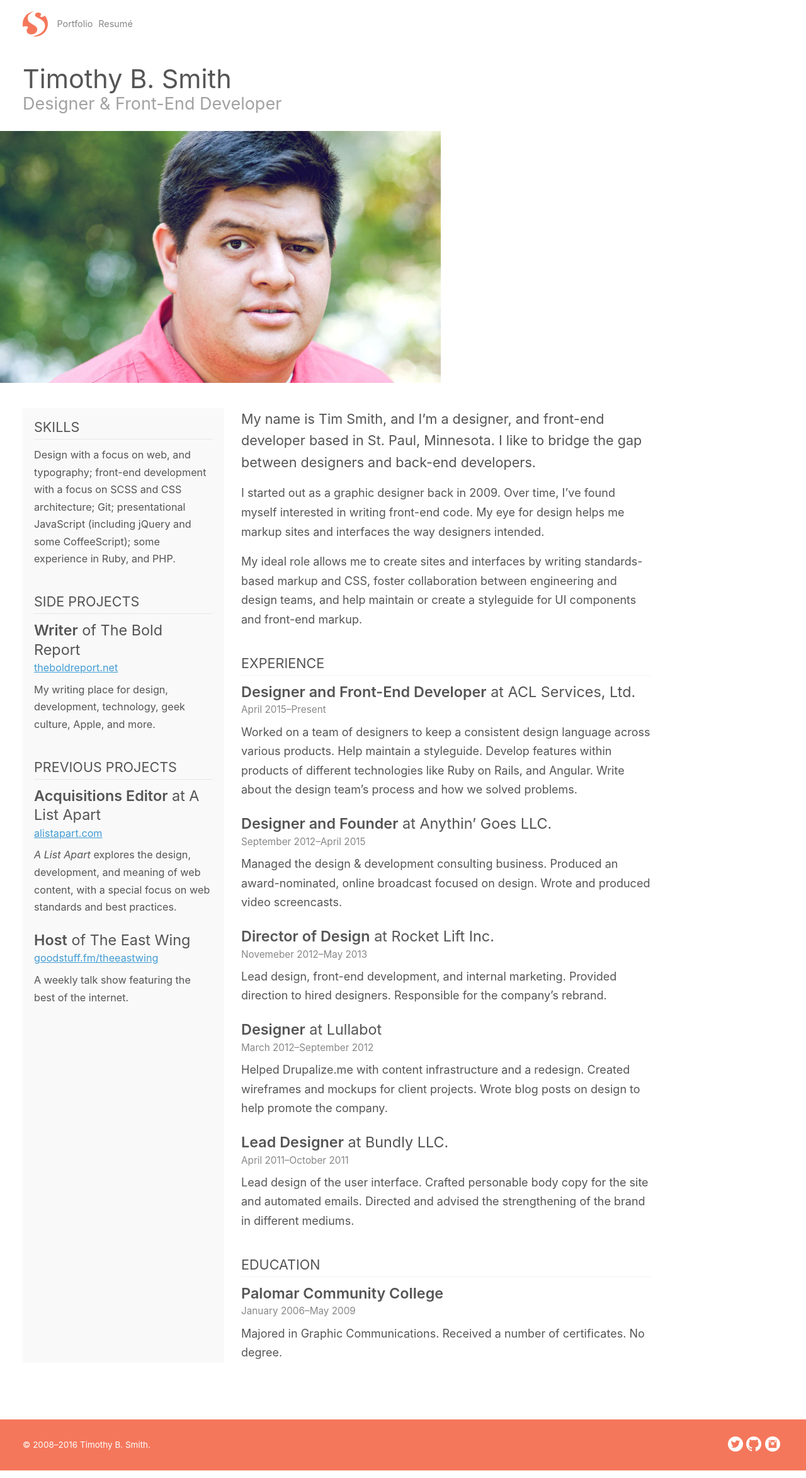
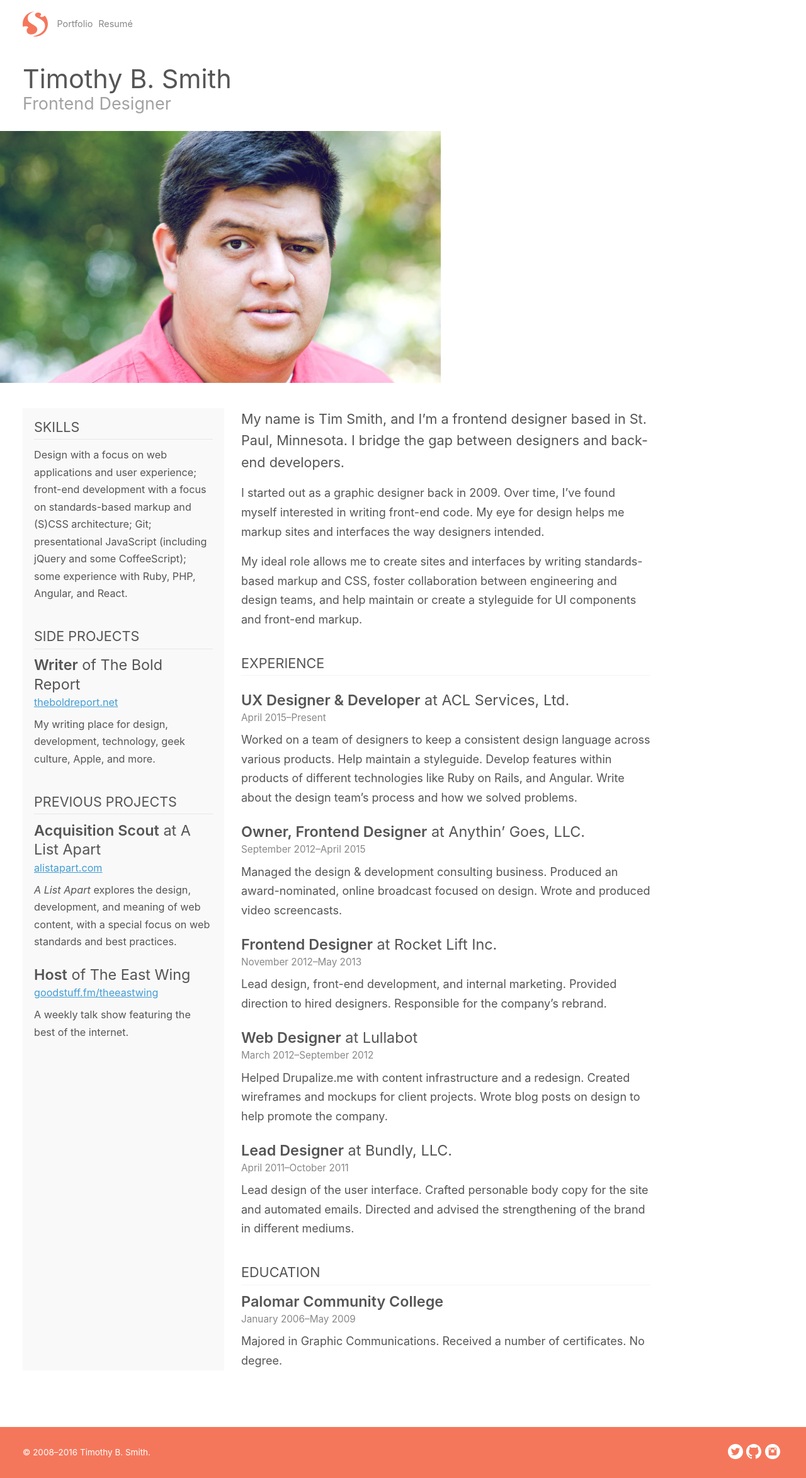
Before and after one commit to xavibenjamin/ttimsmith.com, a Jekyll site: the page built from resume.html, in a window 1280 px wide. Shown: the whole page at 63% size. Built offline with Jekyll 4.4.1, drawn with Linux system fonts in a browser that asks for light colours; some web fonts are replaced.

Commit message:
rename job title and redo job section of resume

```diff
--- a/_config.yml
+++ b/_config.yml
@@ -23,3 +23,5 @@ collections:
   work:
     output: true
     permalink: /portfolio/:title/
+  jobs:
+    output: false
--- a/assets/stylesheets/_layout/_pages.scss
+++ b/assets/stylesheets/_layout/_pages.scss
@@ -197,12 +197,14 @@
   margin-bottom: .6rem;
   padding-bottom: .3rem;
   text-transform: uppercase;
-  + .resume__subheading {
+  + .resume__subheading,
+  + .job__title {
     margin-top: .6rem;
   }
 }
 
-.resume__subheading {
+.resume__subheading,
+.job__title {
   color: $text-color;
   font-size: 1.3rem;
   font-weight: normal;
@@ -211,7 +213,8 @@
   text-transform: none;
 }
 
-.resume__meta {
+.resume__meta,
+.job__meta {
   color: lighten($text-color, 20%);
   font-size: .85rem;
   margin-bottom: .4rem;
--- a/resume.html
+++ b/resume.html
@@ -2,36 +2,25 @@
 layout: resume
 title: "Resumé"
 permalink: /resume/
-subhead: "Designer & Front-End Developer"
+subhead: "Frontend Designer"
 image: /uploads/2016/06/tim_4x3.jpg
 ---
 <section class="main-column order--two">
-  <p class="resume__statement">My name is Tim Smith, and I’m a designer, and front-end developer based in St. Paul, Minnesota. I like to bridge the gap between designers and back-end developers.</p>
+  <p class="resume__statement">My name is Tim Smith, and I’m a frontend designer based in St. Paul, Minnesota. I bridge the gap between designers and back-end developers.</p>
 
   <p>I started out as a graphic designer back in 2009. Over time, I’ve found myself interested in writing front-end code. My eye for design helps me markup sites and interfaces the way designers intended.</p>
 
   <p>My ideal role allows me to create sites and interfaces by writing standards-based markup and CSS, foster collaboration between engineering and design teams, and help maintain or create a styleguide for UI components and front-end markup.</p>
 
   <h2 class="resume__heading">Experience</h2>
-  <h3 class="resume__subheading"><strong>Designer and Front-End Developer</strong> at ACL Services, Ltd.</h3>
-  <p class="resume__meta">April 2015&ndash;Present</p>
-  <p>Worked on a team of designers to keep a consistent design language across various products. Help maintain a styleguide. Develop features within products of different technologies like Ruby on Rails, and Angular. Write about the design team’s process and how we solved problems.</p>
 
-  <h3 class="resume__subheading"><strong>Designer and Founder</strong> at Anythin’ Goes LLC.</h3>
-  <p class="resume__meta">September 2012&ndash;April 2015</p>
-  <p>Managed the design &amp; development consulting business. Produced an award-nominated, online broadcast focused on design. Wrote and produced video screencasts.</p>
-
-  <h3 class="resume__subheading"><strong>Director of Design</strong> at Rocket Lift Inc.</h3>
-  <p class="resume__meta">Novemeber 2012&ndash;May 2013</p>
-  <p>Lead design, front-end development, and internal marketing. Provided direction to hired designers. Responsible for the company’s rebrand.</p>
-
-  <h3 class="resume__subheading"><strong>Designer</strong> at Lullabot</h3>
-  <p class="resume__meta">March 2012&ndash;September 2012</p>
-  <p>Helped Drupalize.me with content infrastructure and a redesign. Created wireframes and mockups for client projects. Wrote blog posts on design to help promote the company.</p>
-
-  <h3 class="resume__subheading"><strong>Lead Designer</strong> at Bundly LLC.</h3>
-  <p class="resume__meta">April 2011&ndash;October 2011</p>
-  <p>Lead design of the user interface. Crafted personable body copy for the site and automated emails. Directed and advised the strengthening of the brand in different mediums.</p>
+  {% for job in site.jobs reversed %}
+    <div class="job">
+      <h3 class="job__title"><strong>{{ job.title }}</strong> at {{ job.company | smartify }}</h3>
+      <p class="job__meta">{{ job.start_date }}&ndash;{{ job.end_date }}</p>
+      {{ job.content }}
+    </div><!-- /.job -->
+  {% endfor %}
 
   <h2 class="resume__heading">Education</h2>
   <h3 class="resume__subheading"><strong>Palomar Community College</strong></h3>
@@ -41,7 +30,7 @@ image: /uploads/2016/06/tim_4x3.jpg
 
 <aside class="resume__sidebar order--one">
   <h2 class="resume__heading">Skills</h2>
-  <p>Design with a focus on web, and typography; front-end development with a focus on SCSS and CSS architecture; Git; presentational JavaScript (including jQuery and some CoffeeScript); some experience in Ruby, and PHP.</p>
+  <p>Design with a focus on web applications and user experience; front-end development with a focus on standards-based markup and (S)CSS architecture; Git; presentational JavaScript (including jQuery and some CoffeeScript); some experience with Ruby, PHP, Angular, and React.</p>
 
   <h2 class="resume__heading">Side Projects</h2>
 
@@ -51,7 +40,7 @@ image: /uploads/2016/06/tim_4x3.jpg
 
 
   <h2 class="resume__heading">Previous Projects</h2>
-  <h3 class="resume__subheading"><strong>Acquisitions Editor</strong> at A List Apart</h3>
+  <h3 class="resume__subheading"><strong>Acquisition Scout</strong> at A List Apart</h3>
   <p class="resume__meta"><a href="http://alistapart.com">alistapart.com</a></p>
   <p><em>A List Apart</em> explores the design, development, and meaning of web content, with a special focus on web standards and best practices.</p>
 
```
Also changed, not shown: _jobs/2011-04-01-bundly.md (added, +7 -0 lines), _jobs/2012-03-01-lullabot.md (added, +7 -0 lines), _jobs/2012-11-01-rocket-lift.md (added, +7 -0 lines), _jobs/2013-01-01-anythin-goes.md (added, +7 -0 lines), _jobs/2015-04-01-acl.md (added, +7 -0 lines).
